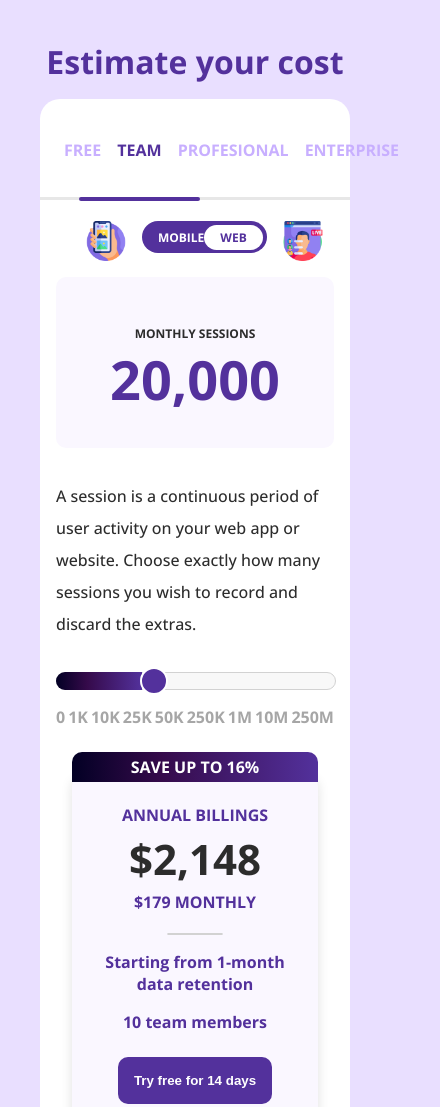
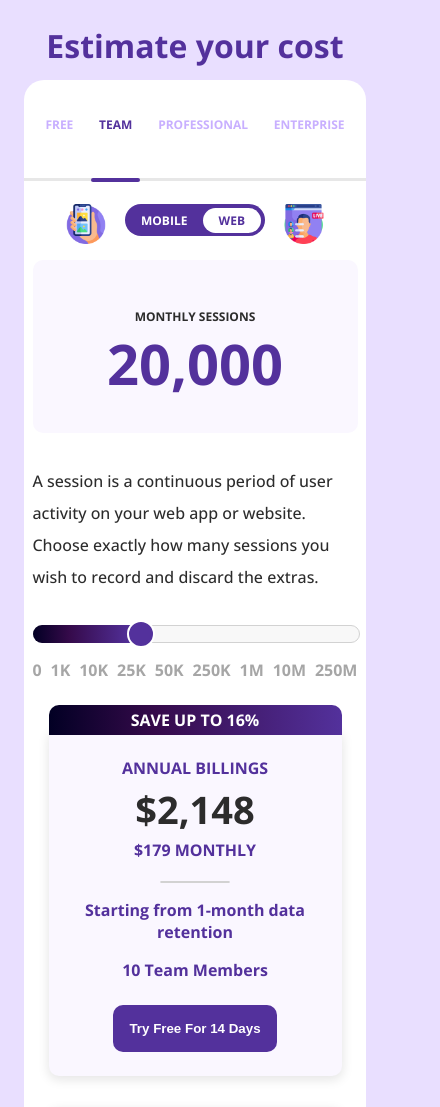
Before and after one commit to SheetalPunyani/project2-costestimator, a plain HTML site: page index.html in a window 390 px wide. Shown: the top 1107 px of the page, 440 px wide, since content can reach past the window. Drawn offline with nearby package versions, Linux system fonts and the light colour scheme.

Commit message:
modified:   index.css 	modified:   index.html

```diff
--- a/index.css
+++ b/index.css
@@ -1,22 +1,26 @@
+:root {
+	margin: 0;
+}
+
 body {
 	background-color: rgb(233, 223, 255);
-	font-family: "open sans", sans-serif;
+	font-family: "Open Sans", sans-serif;
 	display: flex;
 	flex-direction: column;
 	justify-content: center;
 	align-items: center;
 	padding: 32px;
 	color: rgb(44, 44, 44);
-	overflow-x: hidden;
 }
 h1 {
 	color: rgb(83, 49, 156);
-	margin: 32px 0 64px 0;
+	margin: 32px 0 45px 0;
 }
 .container {
 	background-color: white;
 	width: 100%;
-	max-width: 700px;
+	max-width: 725px;
+	box-sizing: border-box;
 	display: flex;
 	flex-direction: column;
 	justify-content: center;
@@ -24,7 +28,6 @@ h1 {
 	border-radius: 20px;
 	padding: 0 35px 35px 35px;
 	position: relative;
-	box-sizing: border-box;
 }
 .tabs {
 	display: flex;
@@ -35,6 +38,7 @@ h1 {
 	color: rgb(200, 175, 255);
 	padding: 16px;
 }
+
 .tabs p {
 	padding: 8px;
 }
@@ -42,7 +46,7 @@ h1 {
 	color: rgb(83, 49, 156);
 	cursor: pointer;
 }
-.tabs .active {
+.tabs p.active {
 	color: rgb(83, 49, 156);
 	position: relative;
 }
@@ -50,8 +54,17 @@ h1 {
 	height: 3px;
 	width: 100%;
 	position: absolute;
+	background-color: rgb(231, 231, 231);
 	top: 98px;
-	background-color: rgb(231, 231, 231);
+}
+.underline {
+	height: 4px;
+	background-color: purple;
+	width: 200px;
+	display: inline-block;
+	position: absolute;
+	bottom: 0;
+	left: 0;
 }
 .tabs .active::before {
 	content: "";
@@ -60,18 +73,17 @@ h1 {
 	background-color: rgb(83, 49, 156);
 	position: absolute;
 	bottom: -32px;
+	z-index: 2;
 	left: -50%;
-	z-index: 2;
 	border-radius: 10px;
 }
-.toggle-wrapper {
+.toggle-wraper {
 	display: flex;
-	margin-top: 20px;
+	margin-top: 35px;
 }
-.toggle-wrapper img {
+.toggle-wraper img {
 	height: 40px;
-	margin: 0px 16px;
-	/* top&bottom left&right */
+	margin: 0 16px;
 }
 .toggle {
 	background-color: rgb(83, 49, 156);
@@ -82,8 +94,7 @@ h1 {
 	justify-content: space-between;
 	align-items: center;
 	box-sizing: border-box;
-	padding: 0px 4px 0px 16px;
-	/* top right bottom left */
+	padding: 0 4px 0 16px;
 	text-transform: uppercase;
 	font-weight: bold;
 	font-size: 12px;
@@ -97,33 +108,30 @@ h1 {
 	padding: 4px 16px;
 	border-radius: 20px;
 }
-.sessions-card {
+.session-card {
 	background-color: rgb(250, 247, 255);
 	text-align: center;
-	padding: 32px; /*32px on all sides*/
+	padding: 32px;
 	width: 50%;
 	text-transform: uppercase;
-	margin: 16px 0px;
-	/* top&bottom left&right */
+	margin: 16px 0;
 	border-radius: 10px;
 	box-sizing: border-box;
 }
-.sessions-card p {
+.session-card p {
 	color: rgb(44, 44, 44);
 	font-size: 12px;
 	font-weight: bold;
-	/* margin-bottom: 0px; use this or below one */
 	margin: 16px 0 0 0;
 }
-.sessions-card .number {
+.session-card .number {
 	color: rgb(83, 49, 156);
-	font-size: 54px;
-	margin: 0px;
+	font-size: 56px;
+	margin: 0;
 }
 .description {
 	line-height: 32px;
 	margin: 16px 0 32px 0;
-	/* top right bottom left */
 }
 .slider {
 	width: 100%;
@@ -155,11 +163,11 @@ h1 {
 .slider .point {
 	height: 24px;
 	width: 24px;
-	background-color: rgb(83, 49, 156);
+	background-color: rgba(83, 49, 156, 1);
 	border-radius: 50%;
 	position: absolute;
 	top: -5px;
-	left: 98%;
+	left: 29%;
 	border: 2px solid white;
 	transition: 0.15s transform ease;
 }
@@ -169,7 +177,6 @@ h1 {
 }
 .scale {
 	width: 100%;
-	margin: 12px 0 0 0;
 }
 .slider .scale ul {
 	list-style: none;
@@ -179,7 +186,6 @@ h1 {
 	font-weight: bold;
 	color: rgb(166, 166, 166);
 }
-
 .card-wrapper {
 	display: flex;
 }
@@ -191,23 +197,23 @@ h1 {
 	box-shadow: 0px 3px 11px 1px rgba(0, 0, 0, 0.1);
 	text-align: center;
 	font-weight: bold;
-	transition: 0.15s tansform ease;
+	transition: 0.15s transform ease;
 	color: rgb(83, 49, 156);
 	position: relative;
 }
 .card:hover {
 	transform: translateY(-8px);
 }
+.card .price {
+	font-size: 38px;
+	color: rgb(44, 44, 44);
+}
 .card .top-section {
 	padding: 8px;
+	text-transform: uppercase;
 }
 .card .top-section p {
 	margin: 4px 0;
-	text-transform: uppercase;
-}
-.card .price {
-	font-size: 42px;
-	color: rgb(44, 44, 44);
 }
 .card hr {
 	width: 30%;
@@ -220,7 +226,7 @@ h1 {
 	background-color: rgb(83, 49, 156);
 	padding: 16px;
 	border-radius: 10px;
-	transition: 0.15s tansform ease;
+	transition: 0.15s transform ease;
 	font-weight: bold;
 	margin: 8px 0;
 }
@@ -246,20 +252,20 @@ h1 {
 footer {
 	background-color: black;
 	color: white;
+	margin-top: 35px;
+	padding: 25px;
 	width: 100vw;
-	padding: 50px;
-	margin: 40px 0 -40px 0;
-	/* margin-bottom: -40px; */
-	height: 40px;
-}
-footer img {
-	width: 2rem;
-	height: 2rem;
-	margin: 0 5px;
+	margin-bottom: -40px;
 }
 .footer-content {
 	text-align: center;
 }
+footer img {
+	height: 2rem;
+	width: 2rem;
+	margin: 0 8px;
+}
+
 @media only screen and (max-width: 750px) {
 	.card {
 		width: 100%;
@@ -267,26 +273,37 @@ footer img {
 	.card-wrapper {
 		flex-wrap: wrap-reverse;
 	}
-	.sessions-card {
+	.session-card {
 		width: 80%;
 	}
 }
+
 @media only screen and (max-width: 600px) {
-	.body {
+	body {
 		padding: 16px;
 	}
 	h1 {
-		margin: 0 0 16px 0;
+		margin: 0 0 13px 0;
 	}
 	.container {
-		padding: 0 16px;
-		/* 0 in top & botoom  and 16px on the left and right*/
+		padding: 0 8.5px;
 	}
-	.sessions-card {
+	.session-card {
 		width: 100%;
 	}
-	.toggle-wrapper {
+	.toggle-wraper {
 		width: 90%;
 		justify-content: space-around;
 	}
 }
+
+@media only screen and (max-width: 400px) {
+	.tabs p {
+		font-size: 12px;
+	}
+	.tabs .active::before {
+		bottom: -41px;
+		width: 100%;
+		left: 0;
+	}
+}
--- a/index.html
+++ b/index.html
@@ -20,11 +20,11 @@
 			<div class="tabs">
 				<p>Free</p>
 				<p class="active">Team</p>
-        <p>Profesional</p>
+				<p>Professional</p>
 				<p>Enterprise</p>
 			</div>
 			<div class="line"></div>
-      <div class="toggle-wrapper">
+			<div class="toggle-wraper">
 				<img src="./images/icon1.png" alt="" />
 				<div class="toggle">
 					<span>Mobile</span>
@@ -32,8 +32,8 @@
 				</div>
 				<img src="./images/icon2.png" alt="" />
 			</div>
-      <div class="sessions-card">
-        <p>monthly sessions</p>
+			<div class="session-card">
+				<p>Monthly Sessions</p>
 				<p class="number">20,000</p>
 			</div>
 			<p class="description">
@@ -42,8 +42,8 @@
 				the extras.
 			</p>
 			<div class="slider">
-        <div class="bar"></div>
-        <div class="progress">
+				<div class="bar">
+					<div class="progress"></div>
 					<div class="point"></div>
 				</div>
 				<div class="scale">
@@ -69,24 +69,28 @@
 					</div>
 					<hr />
 					<p>Starting from 1-month data retention</p>
-          <p>10 team members</p>
-          <button>Try free for 14 days</button>
+					<p>10 Team Members</p>
+					<button>Try Free For 14 Days</button>
 				</div>
 				<div class="card">
 					<div class="top-section">
-            <div class="save-header"><p>Save up to 16%</p></div>
-            <p>ANNUAL Billings</p>
+						<div class="save-header">
+							<p>Save up to 16%</p>
+						</div>
+						<p>Annual Billings</p>
 						<p class="price">$2,148</p>
 						<p>$179 Monthly</p>
 					</div>
 					<hr />
 					<p>Starting from 1-month data retention</p>
-          <p>10 team members</p>
-          <button>Try free for 14 days</button>
+					<p>10 Team Members</p>
+					<button>Try Free For 14 Days</button>
 				</div>
 			</div>
 		</div>
-    <footer>
+	</body>
+</html>
+<!-- <footer>
       <div class="footer-content">
         <a
           href="https://instagram.com/sheetal14__"
@@ -103,6 +107,4 @@
         /></a>
         <p>Made with ❤️ by sheetal</p>
       </div>
-    </footer>
-  </body>
-</html>
+    </footer> -->
```
Lines whose indentation alone changed are shown as unchanged.
